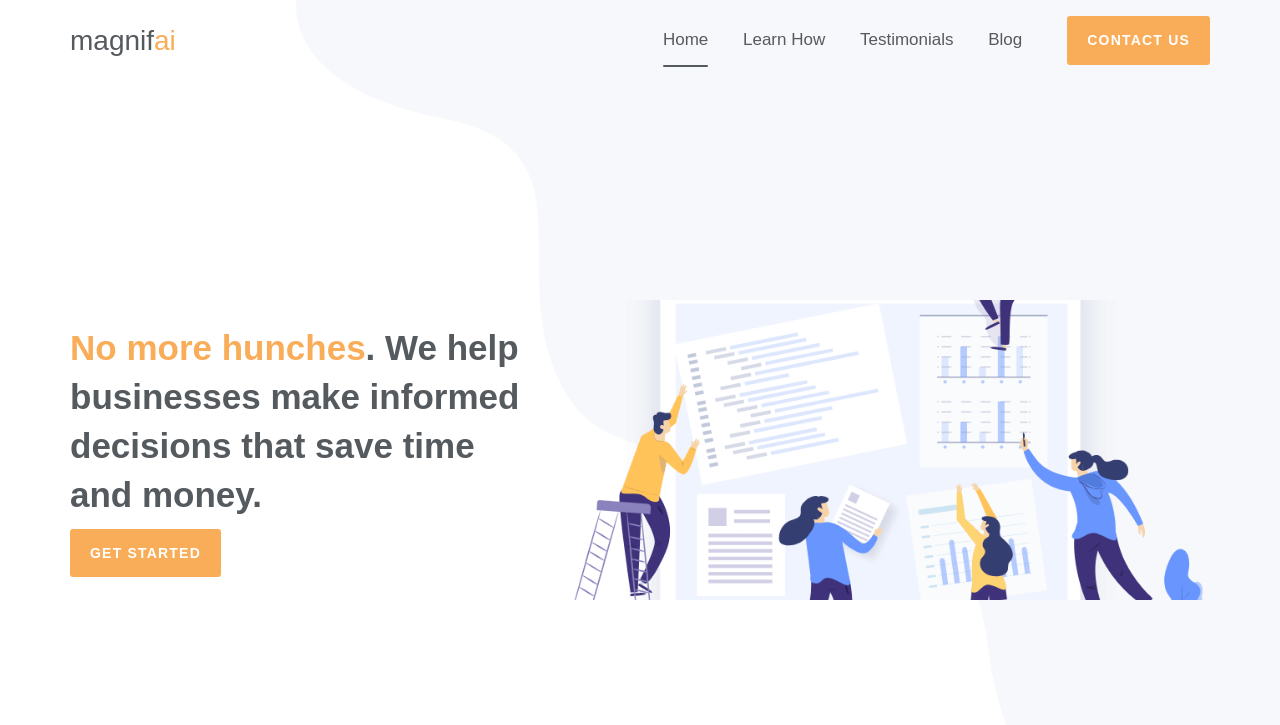
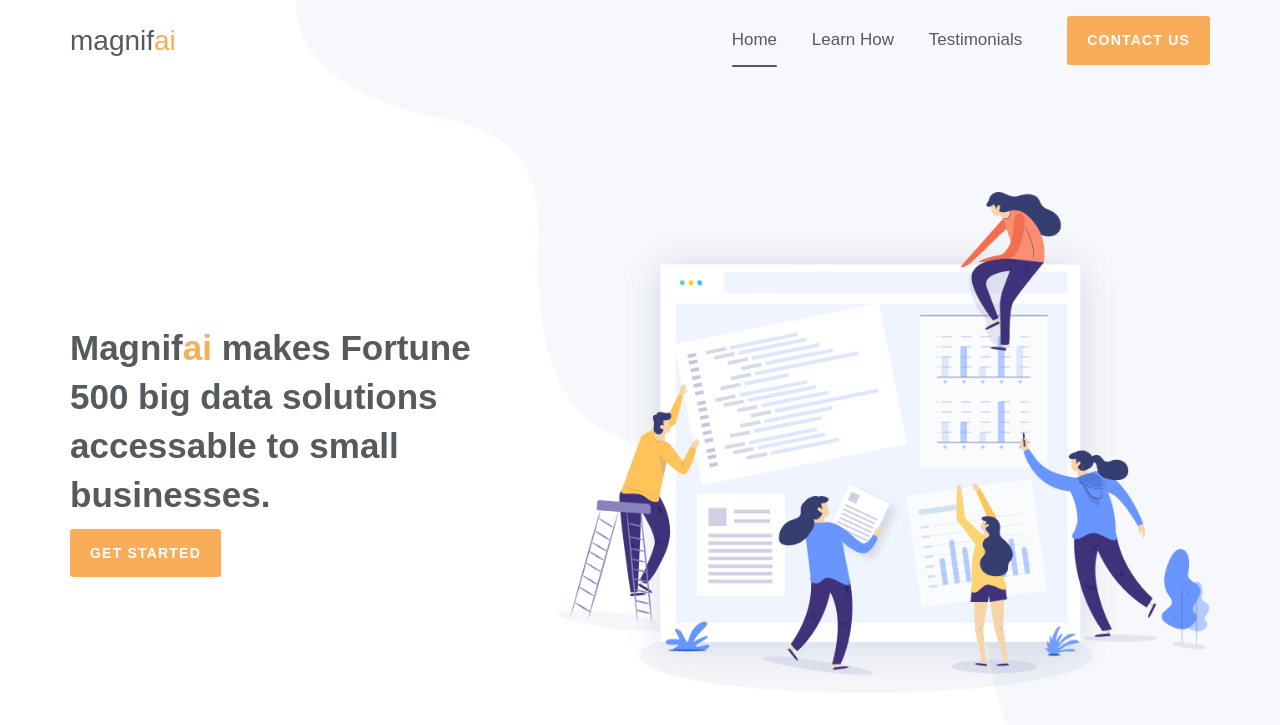
Before and after one commit to magnifai/magnifai.github.io, a Jekyll site: the page built from index.md, in a window 1280 px wide and 900 px high. Shown: the top 725 px of the window. Built offline with Jekyll 4.4.1, drawn with Linux system fonts in a browser that asks for light colours; some web fonts are replaced; some of the changed text lies outside the part shown.

Commit message:
messaging update

```diff
--- a/_includes/footer.html
+++ b/_includes/footer.html
@@ -18,10 +18,10 @@
         </div>
 
         <div class="col-xs-12 col-sm-4">
-          <ul class="footer-social-list">
+          <!-- <ul class="footer-social-list">
             <li><a href="#"><i class="fab fa-twitter"></i></a></li>
             <li><a href="#"><i class="fab fa-linkedin-in"></i></a></li>
-          </ul>
+          </ul> -->
         </div>
 
         <div class="hidden visible-xs space-30"></div>
--- a/_layouts/home.html
+++ b/_layouts/home.html
@@ -77,7 +77,7 @@
               <li>
                 <a class="scroll-link" href="#testimonial-page">Testimonials</a>
               </li>
-              <li><a href="/blog">Blog</a></li>
+              <!-- <li><a href="/blog">Blog</a></li> -->
             </ul>
           </div>
           <div class="hidden-sm">
@@ -100,8 +100,8 @@
 
           <div class="col-xs-12 col-sm-12 col-md-5">
             <h2 class="head-title wow fadeInLeft" data-wow-delay="0.6s">
-              <span class="primary-color">No more hunches</span>. We help businesses make informed decisions that save
-              time and money.
+              <div>Magnif<span class="primary-color">ai</span> makes Fortune 500 big data solutions accessable to small
+                businesses.</div>
               <!-- (custom, unique, hands on approach) -->
             </h2>
             <!-- <div class="desc wow fadeInLeft" data-wow-delay="0.8s"> -->
@@ -131,10 +131,10 @@
         <div class="col-md-6 col-md-offset-3">
           <div class="page-title">
             <h3 class="title">
-              Magnifai makes the benefits of data science accessable for everyone.
+              Are you giving your business the best chance to succeed?
             </h3>
             <div class="desc">
-              No buzzwords. No unnecessary complexity. Just results.
+              Stop making hunches. Successful businesses use data to make informed decisions.
             </div>
           </div>
         </div>
@@ -145,20 +145,19 @@
         <div class="col-xs-12 col-sm-6">
           <div class="single-service-two">
             <h5 class="icon-title">
-              <span class="icon"><i class="far fa-smile"></i></span> Our experts are approachable.
+              <span class="icon"><i class="far fa-smile"></i></span> Automate your business processes.
             </h5>
             <div class="space-10"></div>
             <h3 class="title">
-              We help you understand what a data science backed approach is and the tangible benefits it can bring to
-              your business.
+              Automate data collection and aggregation and save time and money.
             </h3>
             <a href="#contact-page" class="bttn-more ppl scroll-link">Get Started</a>
           </div>
         </div>
         <div class="hidden-mobile col-sm-6 text-center">
-          <figure class="text-center">
+          <!-- <figure class="text-center">
             <img src="assets/images/vendor/iliastation-2.png" alt="" />
-          </figure>
+          </figure> -->
           <div class="space-30 hidden visible-xs"></div>
         </div>
       </div>
@@ -166,19 +165,19 @@
       <!-- Tier 2 -->
       <div class="row equal-heigh content-section">
         <div class="hidden-mobile col-sm-6">
-          <figure class="text-center ">
+          <!-- <figure class="text-center ">
             <img src="assets/images/vendor/iliastation-2.png" alt="" />
-          </figure>
+          </figure> -->
           <div class="space-30 hidden visible-xs"></div>
         </div>
         <div class="col-xs-12 col-sm-6">
           <div class="single-service-two">
             <h5 class="icon-title">
-              <span class="icon"> <i class="fas fa-route"></i> </span> Our solutions are customized to your needs.
+              <span class="icon"> <i class="fas fa-route"></i> </span> Enable informed decision making.
             </h5>
             <div class="space-10"></div>
             <h3 class="title">
-              We add custom solutions that seamlessly integrate with your current operations.
+              Give every team member of your organization the tools to make informed decisions.
             </h3>
             <a href="#contact-page" class="bttn-more ppl scroll-link">Get Started</a>
           </div>
@@ -192,19 +191,19 @@
           <div class="single-service-two">
             <h5 class="icon-title">
               <span class="icon"> <i class="fas fa-chart-line"></i> </span>
-              Our benefits are measurable.
+              Boost efficiency and make more money.
             </h5>
             <div class="space-10"></div>
             <h3 class="title">
-              We measure how much time and money your business is saving with Magnifai.
+              Predict the best places and times to spend your time and resources.
             </h3>
             <a href="#contact-page" class="bttn-more ppl scroll-link">Get Started</a>
           </div>
         </div>
         <div class="hidden-mobile col-sm-6 text-center">
-          <figure class="text-center">
+          <!-- <figure class="text-center">
             <img src="assets/images/vendor/iliastation-2.png" alt="" />
-          </figure>
+          </figure> -->
           <div class="space-30 hidden visible-xs"></div>
         </div>
       </div>
@@ -218,7 +217,7 @@
         <div class="col-md-6 col-md-offset-3">
           <div class="page-title">
             <h3 class="title">
-              Organizations saving time and money with Magnifai.
+              Organizations saving time and money with Magnif<span class="primary-color">ai</span>.
             </h3>
             <!--
                 <div class="desc">
--- a/assets/css/style.css
+++ b/assets/css/style.css
@@ -53,8 +53,8 @@ textarea:focus {
 section img {
   width: 100%;
   height: auto;
-  object-fit: cover;
-  height: 300px;
+  /* object-fit: cover;
+  height: 300px; */
 }
 
 .footer-social-list {
```
Also changed, not shown: 6 other files.
